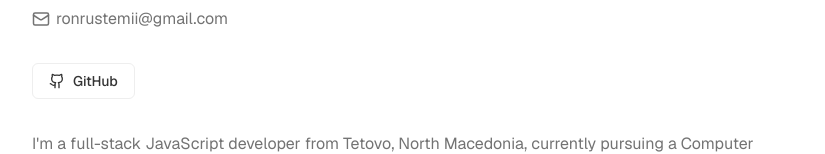
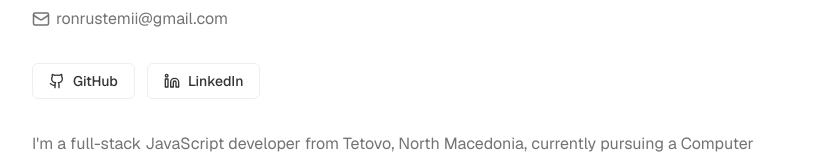
Before and after one commit to ronrustemi123/Portfolio, a Next.js app: page / in a window 1280 px wide. Shown: the part 193-347 px from the top of the page, without its empty margins (188-1013 px from the left). Built offline with nearby package versions, Linux system fonts and the light colour scheme.

Commit message:
feature/ added linkedin hero button

```diff
--- a/components/sections/HeroSection.tsx
+++ b/components/sections/HeroSection.tsx
@@ -1,4 +1,4 @@
-import { Mail, Github } from "lucide-react";
+import { Mail, Github, Linkedin } from "lucide-react";
 import { Button } from "@/components/ui/button";
 import { portfolioData } from "@/data/portfolio";
 
@@ -33,6 +33,16 @@ export function HeroSection() {
             GitHub
           </a>
         </Button>
+        <Button asChild>
+          <a
+            href={contact.linkedin}
+            target="_blank"
+            rel="noopener noreferrer"
+          >
+            <Linkedin className="h-4 w-4" />
+            LinkedIn
+          </a>
+        </Button>
       </div>
     </header>
   );
--- a/data/portfolio.ts
+++ b/data/portfolio.ts
@@ -10,6 +10,7 @@ export const portfolioData: PortfolioData = {
   },
   contact: {
     github: "https://github.com/ronrustemi123",
+    linkedin: "https://www.linkedin.com/in/ronrustemi",
   },
   workExperience: [
     {
--- a/types/portfolio.ts
+++ b/types/portfolio.ts
@@ -1,5 +1,6 @@
 export interface ContactInfo {
   github: string;
+  linkedin: string;
 }
 
 export interface WorkExperience {
```
